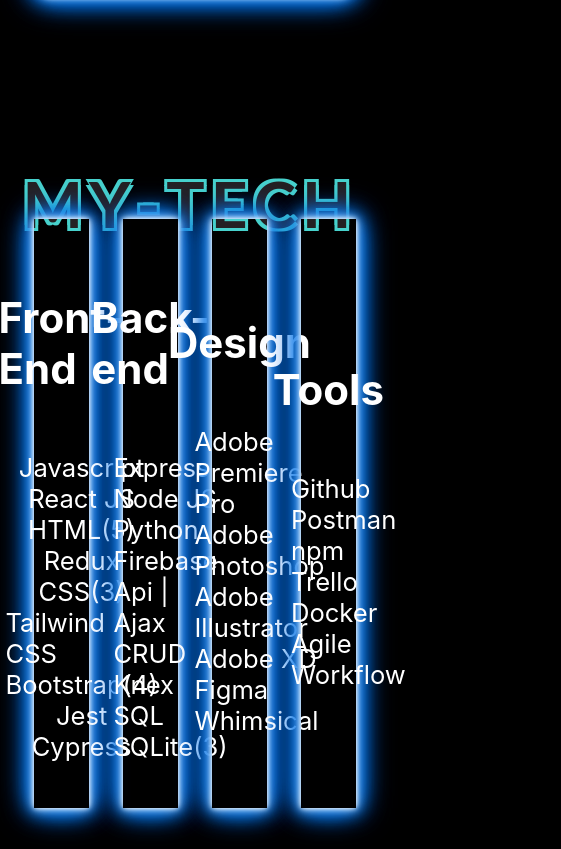
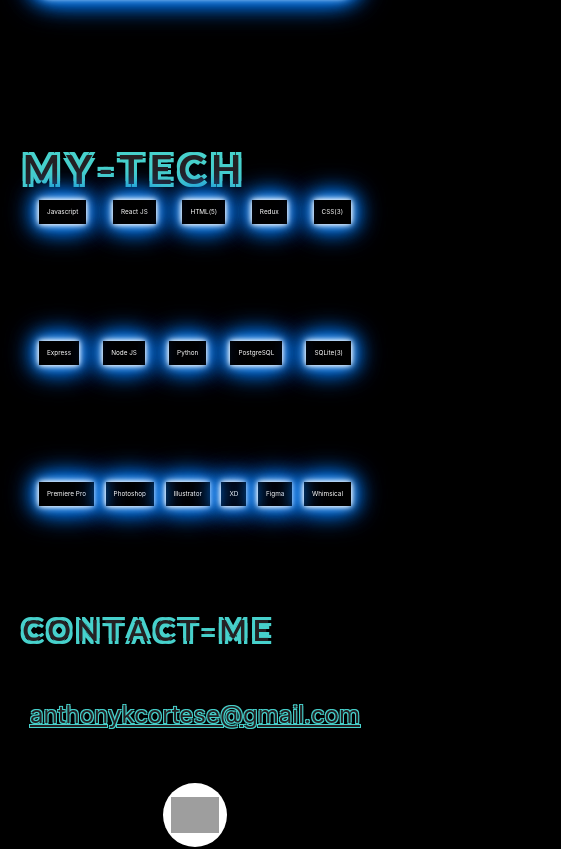
Before and after one commit to Anthony-Cortese/akc-portfolio, a React (Create React App) app: page / in a window 390 px wide. Shown: the part 3688-4537 px from the top of the page, 561 px wide, since content can reach past the window. Built offline with nearby package versions, Linux system fonts and the light colour scheme; grey boxes are pictures that could not be loaded.

Commit message:
added languages, made them responsive

```diff
--- a/src/Contact.css
+++ b/src/Contact.css
@@ -37,7 +37,7 @@
 
 .con-title {
     height: 50%;
-    width: 100%;
+    width: 90%;
     display: flex;
     align-items: center;
     /* border: 1px solid blue; */
@@ -45,8 +45,8 @@
 
 .links {
     display: flex;
-    flex-direction: row;
-    justify-content: space-between;
+    flex-direction: column;
+    justify-content: center;
     align-items: center;
     height: 50%;
     width: 100%;
@@ -59,6 +59,23 @@
 }
 
 .email {
+    font-size: 3rem;
+    color: rgb(36,33,35);
+    text-shadow: -1px -1px 0 rgb(71,209,204), 1px -1px 0 rgb(71,209,204), -1px 1px 0 rgb(71,209,204), 1px 1px 0 rgb(71,209,204);
+}
+
+@media (max-width: 680px) {
+  .email {
     font-size: 2rem;
-    color: white;
+  }
 }
+
+@media (max-width: 450px) {
+  .email {
+    font-size: 1.5rem;
+  }
+
+  .con {
+    font-size: 1.8em;
+  }
+}
--- a/src/Contact.js
+++ b/src/Contact.js
@@ -4,7 +4,7 @@ import "./Contact.css";
 function Contact() {
   return (
     <section id="contact">
-      <div className="con-title">
+      <div href="mailto:anthonykcortese@gmail.com" className="con-title">
         <h1 className="con">C</h1>
         <h1 className="con">O</h1>
         <h1 className="con">N</h1>
@@ -17,9 +17,9 @@ function Contact() {
         <h1 className="con">E</h1>
       </div>
       <div className="links">
-        <a className="resume" href="">
+        {/* <a className="resume" href="">
           My Resume
-        </a>
+        </a> */}
         <a className="email" href="mailto:anthonykcortese@gmail.com">
           anthonykcortese@gmail.com
         </a>
--- a/src/Home.css
+++ b/src/Home.css
@@ -157,23 +157,24 @@
 /* CIRCLE */
 .new-image {
   border-radius: 50%;
-  height: 40rem;
-  width: 40rem;
-  background: rgb(143,219,214);
+  height: 30rem;
+  width: 30rem;
+  background: rgb(71,209,204);
   opacity: .9;
   position: relative;
-  bottom: 29rem;
-  right: 12rem;
+  bottom: 23.5rem;
+  right: 6.5rem;
   display: flex;
   flex-direction: row;
   justify-content: center;
   align-items: center;
+  box-shadow: -3px -3px 0 rgb(36,33,35), 3px -3px 0 rgb(36,33,35), -3px 3px 0 rgb(36,33,35), 3px 3px 0 rgb(36,33,35);
 }
 
 .new-img {
   border-radius: 50%;
-  height: 50%;
-  width: 50%;
+  height: 60%;
+  width: 60%;
   left: 20%;
   opacity: none;
 }
@@ -246,6 +247,7 @@
 }
 
 @media (max-width: 770px) {
+
   .fontpage-display {
     width: 250px;
     right: 13rem;
@@ -262,6 +264,12 @@
   }
 }
 
+@media (max-width: 750px) {
+
+  .new-image {
+    display: none;
+  }
+}
 @media (max-width: 650px) {
   .fontpage-display {
     width: 200px;
--- a/src/Tech.css
+++ b/src/Tech.css
@@ -1,5 +1,5 @@
 #tech {
-    height: 100vh;
+    height: 70vh;
     width: 100%;
     display: flex;
     flex-direction: column;
@@ -11,7 +11,7 @@
     height: 100vh;
     width: 100%;
     display: flex;
-    flex-direction: row;
+    flex-direction: column;
     justify-content: space-evenly;
     align-items: center;
 }
@@ -23,7 +23,7 @@
 }
 .t-projects {
     font-family: "Lato", sans-serif;
-    font-size: 8em;
+    font-size: 7em;
     padding:3px;
     /* padding: 2rem; */
     /* justify-content: space-between; */
@@ -50,28 +50,56 @@
 }
 
   .frontend {
-      height: 90%;
-      width: 14%;
-      box-shadow: -3px -3px 0 rgb(71,209,204), 3px -3px 0 rgb(71,209,204), -3px 3px 0 rgb(71,209,204), 3px 3px 0 rgb(71,209,204);
+      height: 20%;
+      width: 80%;
+      /* box-shadow: -3px -3px 0 rgb(71,209,204), 3px -3px 0 rgb(71,209,204), -3px 3px 0 rgb(71,209,204), 3px 3px 0 rgb(71,209,204); */
       display: flex;
-      flex-direction: column;
-      justify-content: center;
+      flex-direction: row;
+      justify-content: space-between;
       align-items: center;
-      box-shadow: 0 0 5px #fff, 0 0 10px #fff, 0 0 15px #0073e6, 0 0 20px #0073e6, 0 0 25px #0073e6, 0 0 30px #0073e6, 0 0 35px #0073e6;
-      animation: neon 3s linear infinite;
+      /* box-shadow: 0 0 5px #fff, 0 0 10px #fff, 0 0 15px #0073e6, 0 0 20px #0073e6, 0 0 25px #0073e6, 0 0 30px #0073e6, 0 0 35px #0073e6;
+      animation: neon 3s linear infinite; */
+}
+
+.backend {
+  height: 20%;
+  width: 80%;
+  /* border: 2px solid red; */
+  display: flex;
+  flex-direction: row;
+  justify-content: space-between;
+  align-items: center;
+  /* box-shadow: 0 0 5px #fff, 0 0 10px #fff, 0 0 15px #0073e6, 0 0 20px #0073e6, 0 0 25px #0073e6, 0 0 30px #0073e6, 0 0 35px #0073e6;
+  animation: neon 3s linear infinite; */
 }
 
 .fe-tech {
   display: flex;
-  flex-direction: column;
+  flex-direction: row;
   justify-content: space-evenly;
   align-items: center;
+  padding: 8px;
+}
+
+.tech {
+  display: flex;
+  flex-direction: row;
+  justify-content: space-evenly;
+  font-size: 1.6rem;
+  color: white;
+  padding: 8px;
+  box-shadow: 0 0 5px #fff, 0 0 10px #fff, 0 0 15px #0073e6, 0 0 20px #0073e6, 0 0 25px #0073e6, 0 0 30px #0073e6, 0 0 35px #0073e6;
+  animation: neon 3s linear infinite;
 }
 
 @keyframes neon {
   50% {
     opacity: 1;
   }
+}
+
+.tech:hover {
+  background-color: rgb(36,33,35);
 }
 
 
@@ -107,16 +135,14 @@
   }
 }
 
-.backend {
-    height: 90%;
-    width: 14%;
-    /* border: 2px solid red; */
-    display: flex;
-    flex-direction: column;
-    justify-content: center;
-    align-items: center;
-    box-shadow: 0 0 5px #fff, 0 0 10px #fff, 0 0 15px #0073e6, 0 0 20px #0073e6, 0 0 25px #0073e6, 0 0 30px #0073e6, 0 0 35px #0073e6;
-      animation: neon 3s linear infinite;
+
+
+.be-tech {
+  display: flex;
+  flex-direction: row;
+  justify-content: space-between;
+  align-items: center;
+  padding: 8px;
 }
 
 @keyframes neon {
@@ -126,20 +152,31 @@
 }
 
 .design {
-    height: 90%;
-    width: 14%;
-    /* border: 2px solid red; */
-    display: flex;
-    flex-direction: column;
-    justify-content: center;
-    align-items: center;
-    box-shadow: 0 0 5px #fff, 0 0 10px #fff, 0 0 15px #0073e6, 0 0 20px #0073e6, 0 0 25px #0073e6, 0 0 30px #0073e6, 0 0 35px #0073e6;
-      animation: neon 3s linear infinite;
+  height: 20%;
+  width: 80%;
+  /* border: 2px solid red; */
+  display: flex;
+  flex-direction: row;
+  justify-content: space-between;
+  align-items: center;
+}
+
+.tools-tech {
+  display: flex;
+  flex-direction: row;
+  justify-content: space-between;
+  align-items: center;
 }
 
 @keyframes neon {
   50% {
     opacity: 1;
+  }
+}
+
+@media (max-width: 850px) {
+  .tech {
+    font-size: 1.2rem;
   }
 }
 
@@ -150,4 +187,29 @@
   .t-projects {
     font-size: 4rem;
 }
+.tech {
+  font-size: 1rem;
 }
+}
+
+@media (max-width: 600px) {
+  .tech {
+    font-size: .75rem;
+  }
+}
+
+@media (max-width: 500px) {
+  .tech {
+    font-size: .6rem;
+  }
+}
+
+@media (max-width: 430px) {
+  .tech {
+    font-size: .4rem;
+  }
+
+  .t-projects {
+    font-size: 2.5rem;
+  }
+}
--- a/src/Tech.js
+++ b/src/Tech.js
@@ -20,108 +20,44 @@ function Tech() {
       </div>
       <div className="language">
         <div className="frontend">
-          {/* <div className="be-img">
-            <img
-              className="be-i"
-              src="https://i.postimg.cc/HxB7G7JW/Group-1.png"
-              border="0"
-              alt="Group-1"
-            />
-          </div> */}
-          <h3 className="tech-font">Front-End</h3>
-          <ul className="fe-tech">
-            <span>
-              <li>Javascript</li>
-            </span>
-            <span>
-              <li>React JS</li>
-            </span>
-            <span>
-              <li>HTML(5)</li>
-            </span>
-            <span>
-              <li>Redux</li>
-            </span>
-            <span>
-              <li>CSS(3)</li>
-            </span>
-            <span>
-              <li>Tailwind CSS</li>
+          <span className="tech">Javascript</span>
+          <span className="tech">React JS</span>
+          <span className="tech">HTML(5)</span>
+          <span className="tech">Redux</span>
+          <span className="tech">CSS(3)</span>
+          {/* <span>
+              Tailwind CSS</li>
             </span>
             <span>
               <li>Bootstrap(4)</li>
             </span>
             <span>
               <li>Jest</li>
-            </span>
-            {/* <li>React Testing Library</li> */}
-            <li>Cypress</li>
-          </ul>
+            </span> */}
+          {/* <li>React Testing Library</li> */}
+          {/* <li>Cypress</li> */}
         </div>
         <div className="backend">
-          {/* <div className="be-img">
-            <img
-              className="be-i"
-              src="https://i.postimg.cc/HxB7G7JW/Group-1.png"
-              border="0"
-              alt="Group-1"
-            />
-          </div> */}
-          <h3 className="tech-font">Back-end</h3>
-          <ul className="be-tech">
-            <li>Express</li>
-            <li>Node JS</li>
-            <li>Python</li>
-            <li>Firebase</li>
-            {/* <li>Restful Web Services</li> */}
-            <li>Api | Ajax</li>
+          <span className="tech">Express</span>
+          <span className="tech">Node JS</span>
+          <span className="tech">Python</span>
+          <span className="tech">PostgreSQL</span>
+          {/* <li>Restful Web Services</li> */}
+          {/* <li>Api | Ajax</li>
             <li>CRUD</li>
             <li>Knex</li>
-            <li>SQL</li>
-            <li>SQLite(3)</li>
-          </ul>
+            <li>SQL</li> */}
+          <span className="tech">SQLite(3)</span>
         </div>
-
         <div className="design">
-          {/* <div className="be-img">
-            <img
-              className="be-i2"
-              src="https://i.postimg.cc/SRGT0DLX/Group-1.png"
-              border="0"
-              alt="Group-1"
-            />
-          </div> */}
-          <h3 className="tech-font">Design</h3>
-          <ul className="tools-tech">
-            <li>Adobe Premiere Pro</li>
-            <li>Adobe Photoshop</li>
-            <li>Adobe Illustrator</li>
-            <li>Adobe XD</li>
-            <li>Figma</li>
-            <li>Whimsical</li>
-            {/* <li>Docker</li>
-            <li>Agile Workflow</li> */}
-          </ul>
-        </div>
-        <div className="tools">
-          {/* <div className="be-img">
-            <img
-              className="be-i"
-              src="https://i.postimg.cc/HxB7G7JW/Group-1.png"
-              border="0"
-              alt="Group-1"
-            />
-          </div> */}
-          <h3 className="tech-font">Tools</h3>
-          <ul className="tools-tech">
-            <li>Github</li>
-            <li>Postman</li>
-            <li>npm</li>
-            <li>Trello</li>
-            {/* <li>Slack</li> */}
-            <li>Docker</li>
-            <li>Agile Workflow</li>
-          </ul>
+          <span className="tech">Premiere Pro</span>
+          <span className="tech">Photoshop</span>
+          <span className="tech">Illustrator</span>
+          <span className="tech">XD</span>
+          <span className="tech">Figma</span>
+          <span className="tech">Whimsical</span>
+          {/* <li>Docker</li> */}
+          {/* <li>Agile Workflow</li> */}
         </div>
       </div>
     </section>
```
